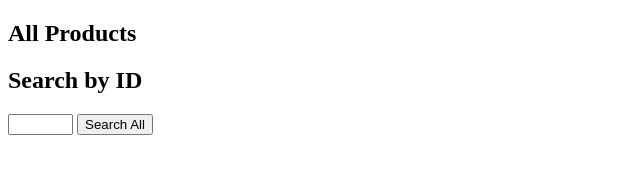
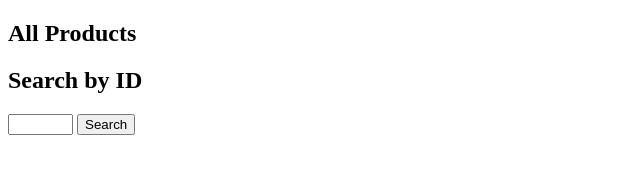
Before and after one commit to afd905/ProductsApp, a plain HTML site: page ProductsApp/index.html in a window 1280 px wide. Shown: the full height of the page, 0-640 px from the left. Drawn offline with nearby package versions, Linux system fonts and the light colour scheme; no server answers.

Commit message:
Another commit to dev branch

```diff
--- a/ProductsApp/index.html
+++ b/ProductsApp/index.html
@@ -12,7 +12,7 @@
     <div>
         <h2>Search by ID</h2>
         <input type="text" id="prodId" size="5" />
-        <input type="button" value="Search All" onclick="find();" />
+        <input type="button" value="Search" onclick="find();" />
         <p id="product" />
     </div>
 
```
